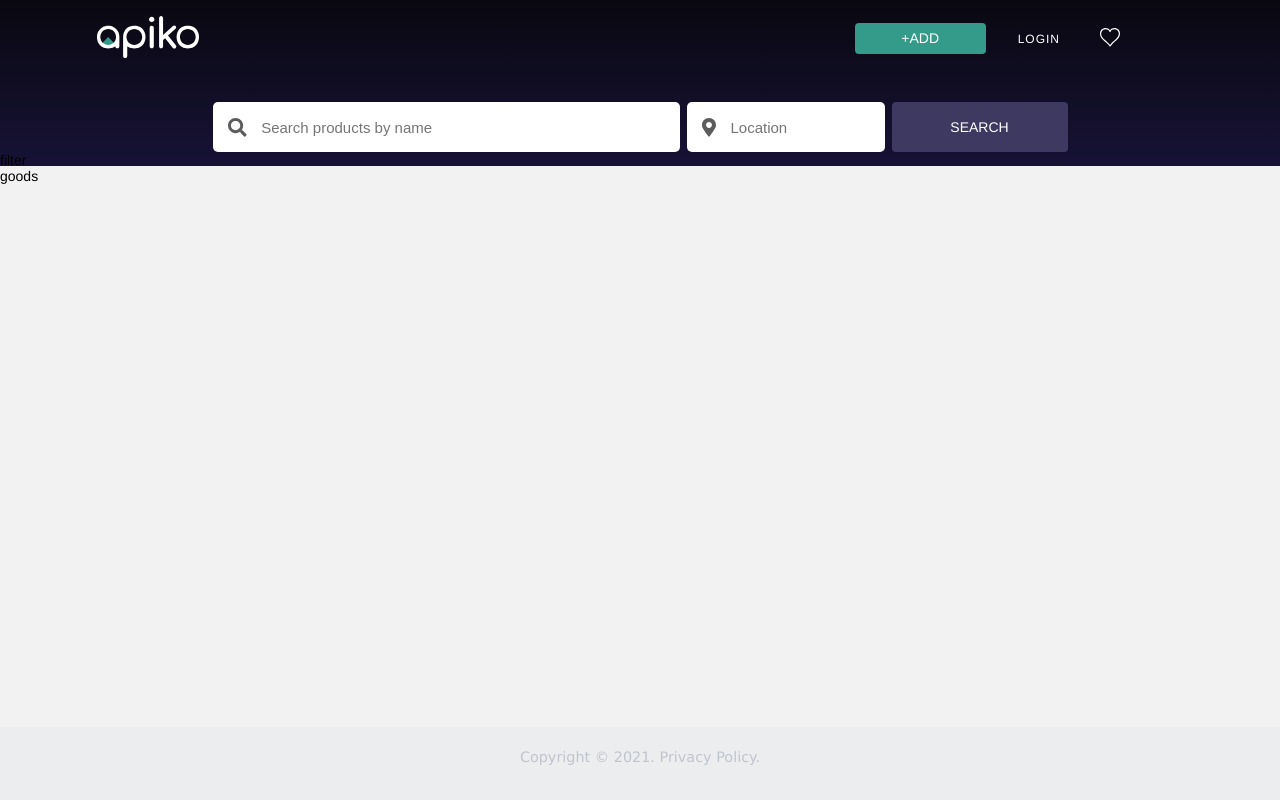
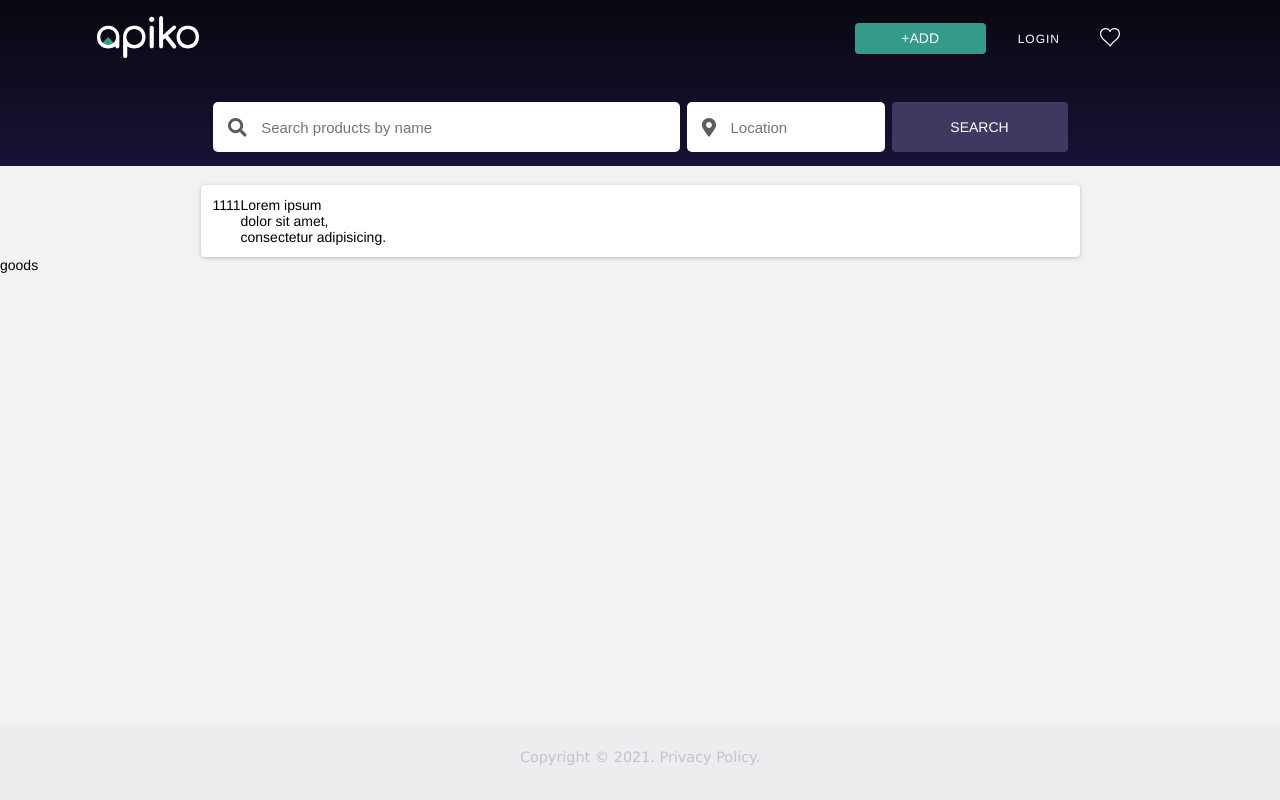
Before and after one commit to anton1408/vue-shop, a Vue app: page / in a window 1280 px wide. Built offline with nearby package versions, Linux system fonts and the light colour scheme.

Commit message:
interim commit

```diff
--- a/src/components/ui/CCard.vue
+++ b/src/components/ui/CCard.vue
@@ -1,19 +1,41 @@
 <template>
-  <div class="c-card">
+  <div
+    :style="styleObject"
+    class="c-card"
+  >
     <slot />
   </div>
 </template>
 
 <script>
 export default {
-  name: 'CCard'
+  name: 'CCard',
+  props: {
+    backgroundColor: {
+      type: String,
+      default: () => '#fff'
+    },
+    borderRadius: {
+      type: String,
+      default: () => '7px'
+    },
+    boxShadow: {
+      type: String,
+      default: () => '0px 2px 42px rgba(0, 0, 0, 0.111233)'
+    }
+  },
+  computed: {
+    styleObject () {
+      return {
+        'background-color': this.backgroundColor,
+        'border-radius': this.borderRadius,
+        'box-shadow': this.boxShadow
+      }
+    }
+  }
 }
 </script>
 
 <style lang="scss" scoped>
-  .c-card {
-    background-color: #fff;
-    box-shadow: 0px 2px 42px rgba(0, 0, 0, 0.111233);
-    border-radius: 7px;
-  }
+  .c-card {}
 </style>
--- /dev/null
+++ b/src/components/ui/CSelect.vue
@@ -0,0 +1,15 @@
+<template>
+  <div class="c-select">
+    1111
+  </div>
+</template>
+
+<script>
+export default {
+  name: 'CSelect'
+}
+</script>
+
+<style lang="scss" scoped>
+
+</style>
--- a/src/views/Home.vue
+++ b/src/views/Home.vue
@@ -18,7 +18,14 @@
         class="search__search-btn"
       />
     </div>
-    <div class="filter">filter</div>
+    <c-card
+      border-radius="4px"
+      box-shadow="0px 1px 4px rgba(0, 0, 0, 0.217111)"
+      class="filter"
+    >
+      <c-select />
+      <p>Lorem ipsum <br>dolor sit amet, <br>consectetur adipisicing.</p>
+    </c-card>
     <div class="goods">goods</div>
   </main>
 </template>
@@ -26,12 +33,16 @@
 <script>
 import CSearchField from '@/components/ui/CSearchField'
 import CBtn from '@/components/ui/CBtn'
+import CCard from '@/components/ui/CCard'
+import CSelect from '@/components/ui/CSelect'
 
 export default {
   name: 'home',
   components: {
     'c-search-field': CSearchField,
-    'c-btn': CBtn
+    'c-btn': CBtn,
+    'c-card': CCard,
+    'c-select': CSelect
   }
 }
 </script>
@@ -40,7 +51,7 @@ export default {
   .search {
     display: flex;
     width: 855px;
-    margin: -64px auto 0 auto;
+    margin: -64px auto 33px auto;
 
     &__search-field {
       width: 467px;
@@ -51,4 +62,10 @@ export default {
       width: 176px;
     }
   }
+  .filter {
+    display: flex;
+    width: 855px;
+    margin: 0 auto;
+    padding: 12px;
+  }
 </style>
```
